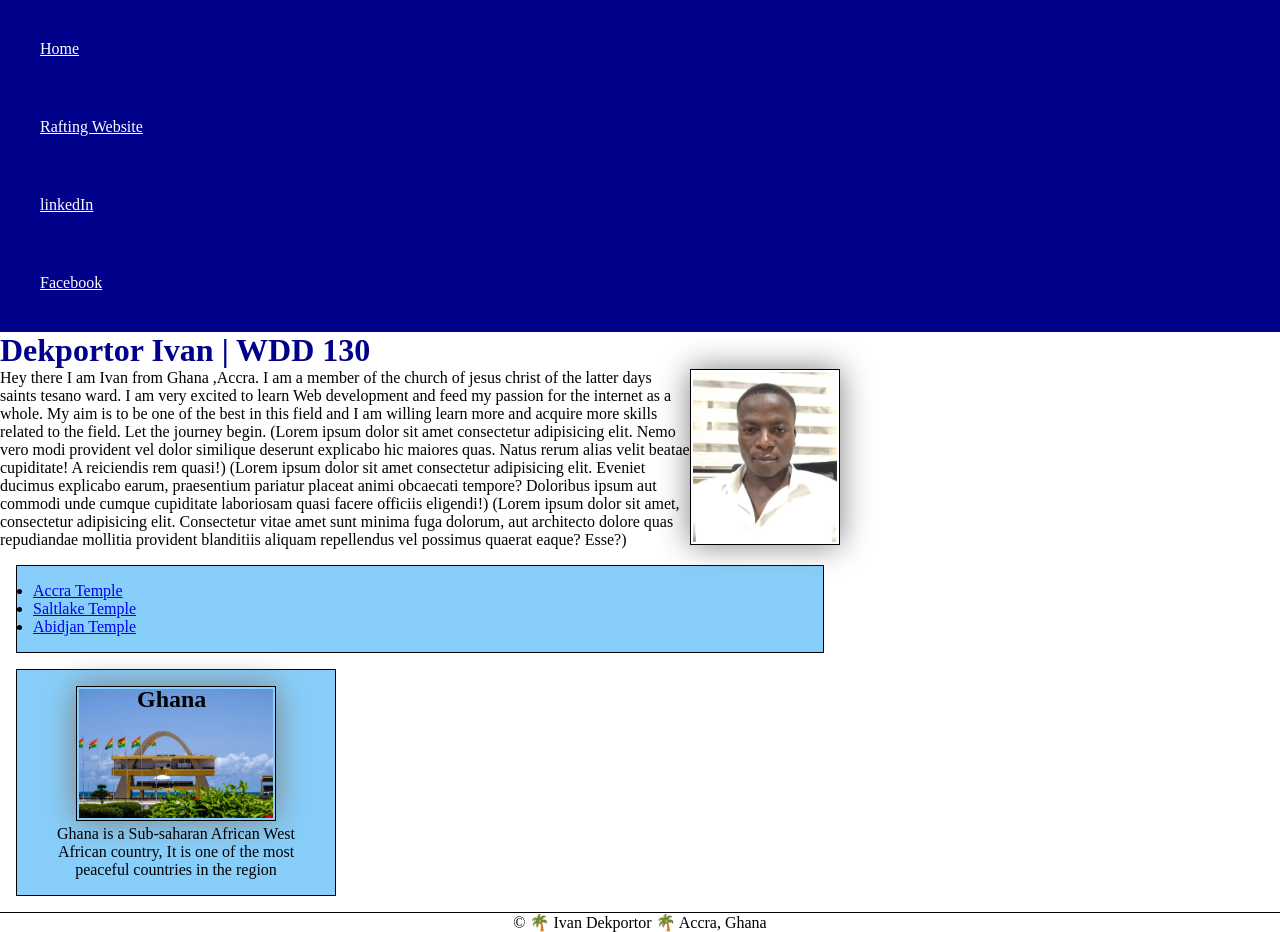
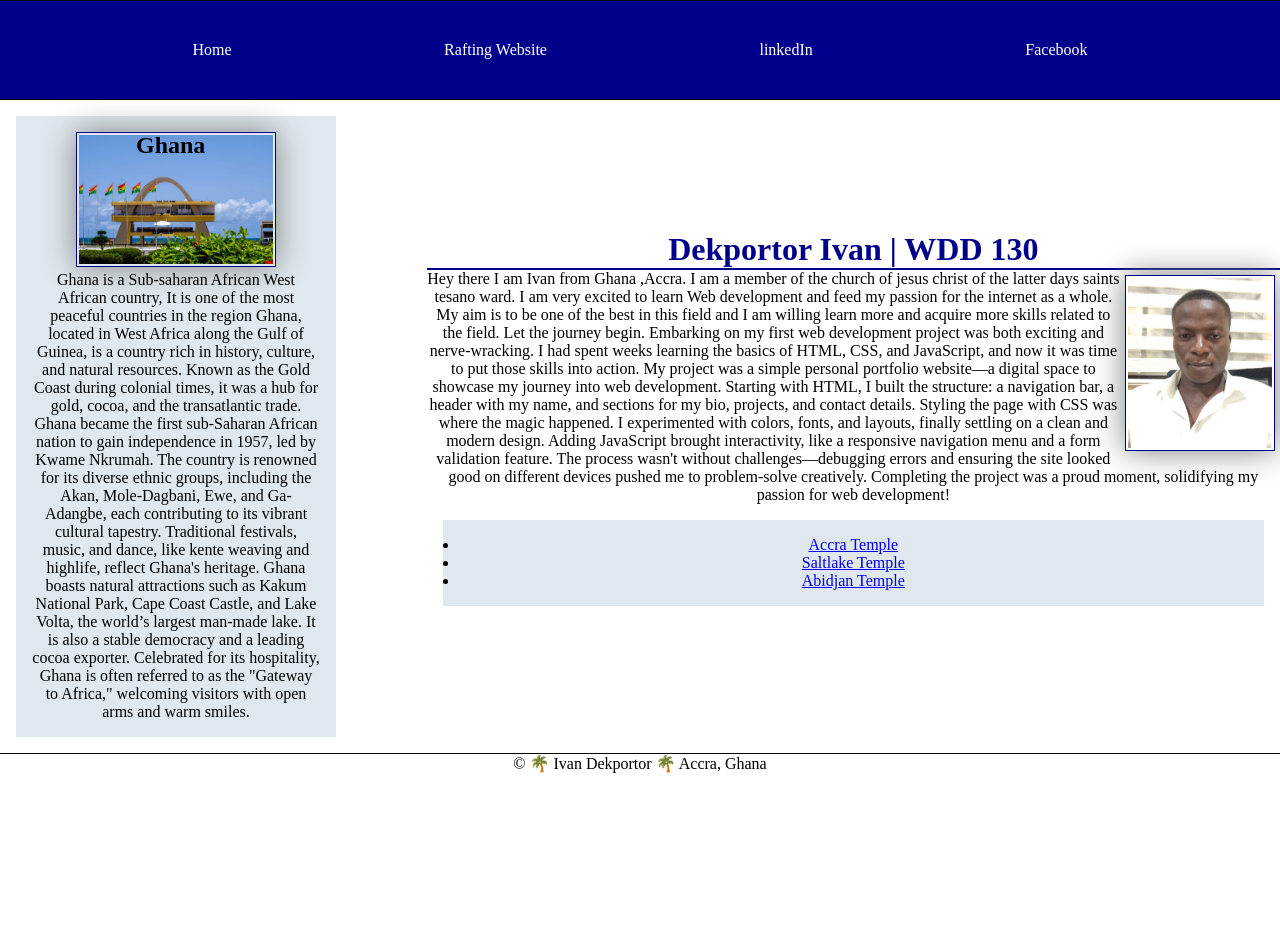
Before and after one commit to ivanpriest/wdd130, a plain HTML site: page index.html in a window 1280 px wide. After the commit the page ends 800 px from the top, so only its background shows below. Drawn offline with Linux system fonts and the light colour scheme.

Commit message:
indexupdate

```diff
--- a/index.html
+++ b/index.html
@@ -12,19 +12,20 @@
         <header>
             <nav>
                 <a href="#">Home</a>
-                <a href="wwr/">Rafting Website</a>
-                <a href="#">linkedIn</a>
+                <a href="wwr/about.html">Rafting Website</a>
+                <a href="https://www.linkedin.com/in/ivan-dekportor-045579269/">linkedIn</a>
                 <a href="#">Facebook</a>
             </nav>
         </header>
+        <div class="grid">
             <main>
                 <h1>Dekportor Ivan | WDD 130</h1>
                 <img src="images/profile.jpg" alt="A picture of myself" width="200">
                 <p>Hey there I am Ivan from Ghana ,Accra. I am a member of the church of jesus christ of the latter days saints tesano ward.
                 I am very excited to learn Web development and feed my passion for the internet as a whole. My aim is to be one of the best in this field and I am willing learn more and acquire more skills related to the field. Let the journey begin.
-            (Lorem ipsum dolor sit amet consectetur adipisicing elit. Nemo vero modi provident vel dolor similique deserunt explicabo hic maiores quas. Natus rerum alias velit beatae cupiditate! A reiciendis rem quasi!)
-            (Lorem ipsum dolor sit amet consectetur adipisicing elit. Eveniet ducimus explicabo earum, praesentium pariatur placeat animi obcaecati tempore? Doloribus ipsum aut commodi unde cumque cupiditate laboriosam quasi facere officiis eligendi!)
-            (Lorem ipsum dolor sit amet, consectetur adipisicing elit. Consectetur vitae amet sunt minima fuga dolorum, aut architecto dolore quas repudiandae mollitia provident blanditiis aliquam repellendus vel possimus quaerat eaque? Esse?)
+                Embarking on my first web development project was both exciting and nerve-wracking. I had spent weeks learning the basics of HTML, CSS, and JavaScript, and now it was time to put those skills into action. My project was a simple personal portfolio website—a digital space to showcase my journey into web development.
+                Starting with HTML, I built the structure: a navigation bar, a header with my name, and sections for my bio, projects, and contact details. Styling the page with CSS was where the magic happened. I experimented with colors, fonts, and layouts, finally settling on a clean and modern design. Adding JavaScript brought interactivity, like a responsive navigation menu and a form validation feature.
+                The process wasn't without challenges—debugging errors and ensuring the site looked good on different devices pushed me to problem-solve creatively. Completing the project was a proud moment, solidifying my passion for web development!
             </p>
                 <ul class="box">
                     <li><a href="https://www.churchofjesuschrist.org/temples/details/accra-ghana-temple?lang=eng" alt="Accra, Ghana temple" target="_blank">Accra Temple</a></li>
@@ -35,8 +36,13 @@
             <aside class="box">
                 <h2>Ghana</h2>
                 <img src="./images/Ghana.jpg" alt="Arial view of Ghana">
-            <p>Ghana is a Sub-saharan African West African country, It is one of the most peaceful countries in the region </p>
+                <p>Ghana is a Sub-saharan African West African country, It is one of the most peaceful countries in the region
+                    Ghana, located in West Africa along the Gulf of Guinea, is a country rich in history, culture, and natural resources. Known as the Gold Coast during colonial times, it was a hub for gold, cocoa, and the transatlantic trade. Ghana became the first sub-Saharan African nation to gain independence in 1957, led by Kwame Nkrumah.
+                    The country is renowned for its diverse ethnic groups, including the Akan, Mole-Dagbani, Ewe, and Ga-Adangbe, each contributing to its vibrant cultural tapestry. Traditional festivals, music, and dance, like kente weaving and highlife, reflect Ghana's heritage.
+                    Ghana boasts natural attractions such as Kakum National Park, Cape Coast Castle, and Lake Volta, the world’s largest man-made lake. It is also a stable democracy and a leading cocoa exporter. Celebrated for its hospitality, Ghana is often referred to as the "Gateway to Africa," welcoming visitors with open arms and warm smiles.
+                </p>
             </aside>
+        </div>
         <footer>
             <p>&copy; 🌴 Ivan Dekportor 🌴 Accra, Ghana </p>
         </footer>
--- a/styles/styles.css
+++ b/styles/styles.css
@@ -11,33 +11,50 @@
 nav{
     background-color: var(--nav-background-and-h1-color);
     padding :10px;
+    display:flex;
+    justify-content: space-evenly;
+    align-items: center;
 }
 
 nav a {
     color:white;
     display:block;
     padding:30px;
+    text-decoration: none;
 }
 h1{
     color:var(--nav-background-and-h1-color);
+    border-bottom:2px solid var(--nav-background-and-h1-color);
 }
 img{
     width:150px;
     height: auto;
-    border:1px solid var(--color-black);
+    border:0.5px solid var(--nav-background-and-h1-color);
     padding:2px;
     box-shadow: 0 0 30px gray;
 }
 p{
     padding: 10px;
 }
+.grid{
+    height:100%;
+    display:grid;
+    grid-template-columns:1fr 2fr;
+    grid-template-rows: repeat(2,1fr);
+    justify-content:start;
+    align-items: center;
+}
 main{
-    max-width: 840px;
+    grid-area: 1 /2/3/3;
+    align-self: center;
+    justify-self:center;
+
 }
 aside{
     position: relative;
     width:20rem;
     text-align: center;
+    grid-area:1/1/3/2;
 }
 aside h2{
     position:absolute;
@@ -48,6 +65,7 @@ aside img {
     height: auto;
 }
 main img{
+    margin:5px;
     float:right;
     width:150px;
     height:auto;
@@ -55,17 +73,19 @@ main img{
 p{
     padding:0;
 }
-footer{
+header,.grid,footer{
     margin-top: 15px;
     border-top: 1px solid var(--color-black);
     text-align: center;
+    margin: 0 auto;
 }
 /* Class Selectors */
 
 .box{
     margin:1rem;
     padding:1rem;
-    border: 1px solid var(--color-black);
-    background-color:lightskyblue;
+    /* border: 1px solid var(--color-black); */
+    background-color:rgb(223, 232, 238);
     color:var(--color-black);
+
 }
--- a/wwr/styles/rafting.css
+++ b/wwr/styles/rafting.css
@@ -1,4 +1,5 @@
 @import url('https://fonts.googleapis.com/css2?family=Playfair+Display:ital,wght@0,400..900;1,400..900&family=Roboto:wght@100;400&display=swap');
+
 
 :root{
     --primary-color:#cae5ff;
```
Also changed, not shown: wwr/about.html (+2 -2 lines). Lines whose indentation alone changed are shown as unchanged.
